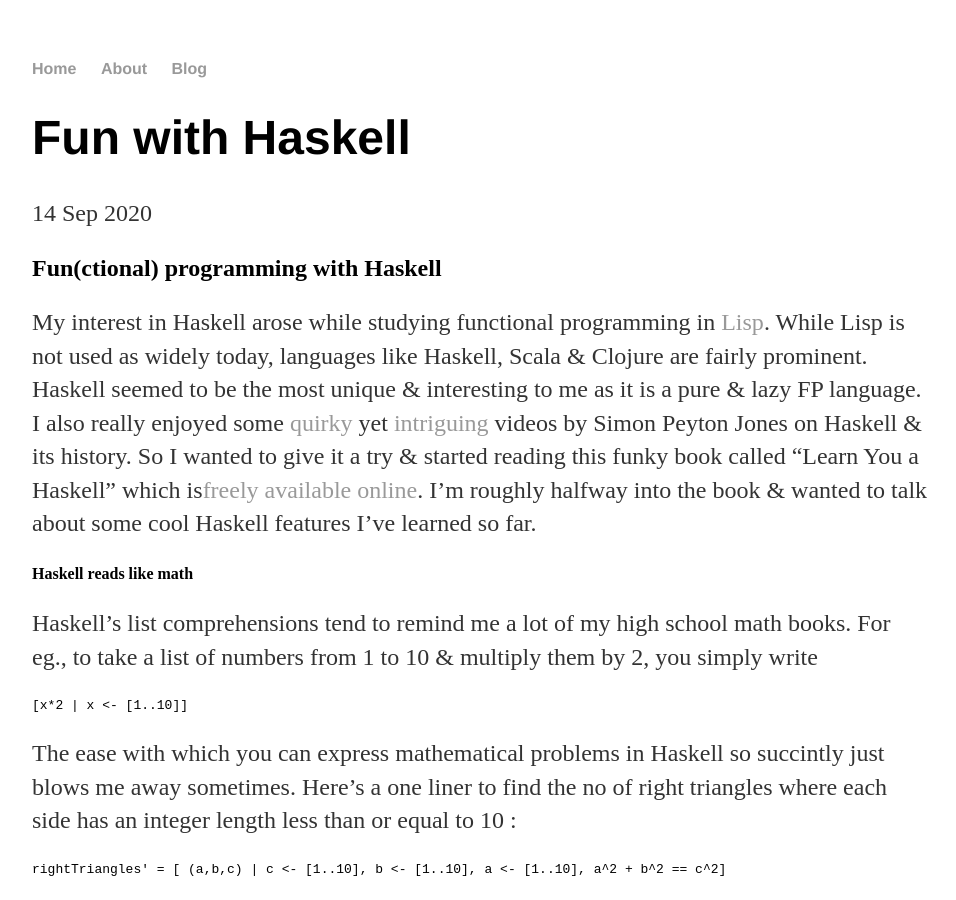
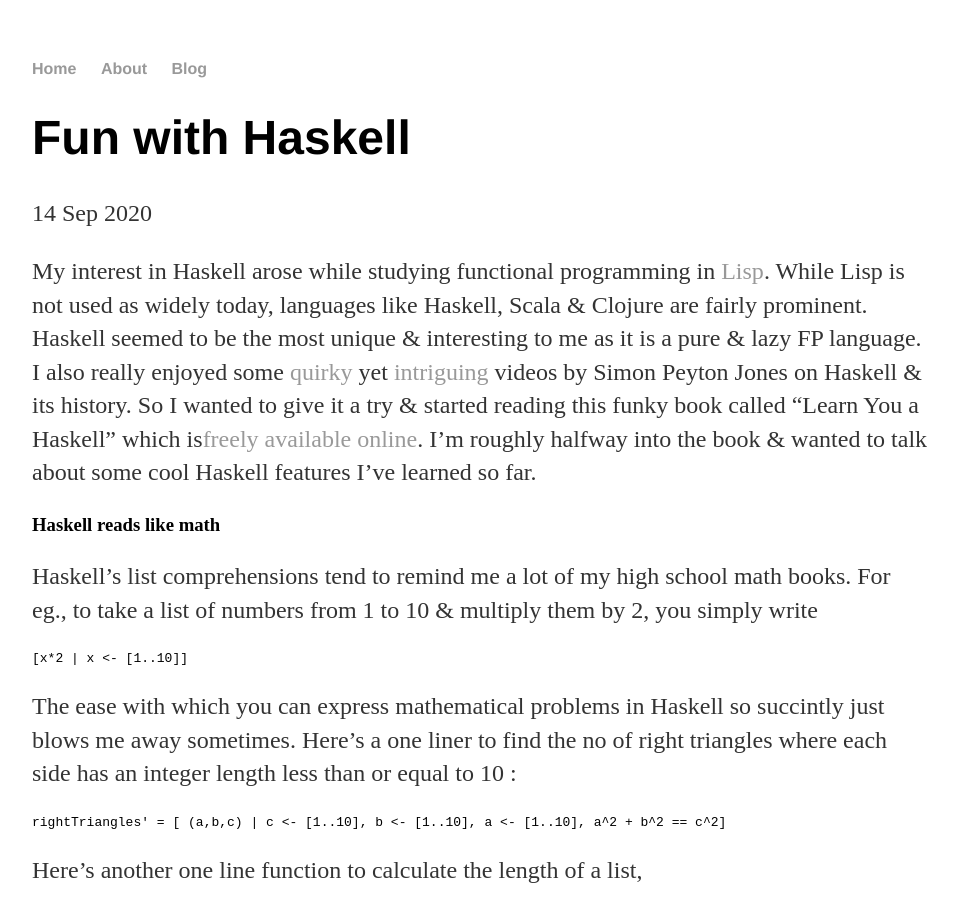
Before and after one commit to pritesh-shrivastava/pritesh-shrivastava.github.io, a Jekyll site: the page built from _posts/2020-09-14-fun-with-haskell.md, in a window 1280 px wide and 900 px high. Shown: the whole window, without its empty margins (160-1116 px from the left). Built offline with Jekyll 4.4.1, drawn with Linux system fonts in a browser that asks for light colours; comment, search, counter and statistics services are not loaded.

````diff
--- a/_posts/2020-09-14-fun-with-haskell.md
+++ b/_posts/2020-09-14-fun-with-haskell.md
@@ -5,11 +5,10 @@
 comments: true
 ---
 
-## Fun(ctional) programming with Haskell
 
 My interest in Haskell arose while studying functional programming in [Lisp](https://pritesh-shrivastava.github.io/blog/2020/08/30/sicp-so-far). While Lisp is not used as widely today, languages like Haskell, Scala & Clojure are fairly prominent. Haskell seemed to be the most unique & interesting to me as it is a pure & lazy FP language. I also really enjoyed some [quirky](https://youtu.be/SqWDAo1Jnyc) yet [intriguing](https://www.youtube.com/watch?v=re96UgMk6GQ) videos by Simon Peyton Jones on Haskell & its history. So I wanted to give it a try & started reading this funky book called "Learn You a Haskell" which is[freely available online](http://learnyouahaskell.com/). I'm roughly halfway into the book & wanted to talk about some cool Haskell features I've learned so far.
 
-#### Haskell reads like math
+### Haskell reads like math
 
 Haskell's list comprehensions tend to remind me a lot of my high school math books. For eg., to take a list of numbers from 1 to 10 & multiply them by 2, you simply write
 ```
@@ -27,7 +26,7 @@
 ```
 The `_` symbol means we don't care about the value of the specific list element
 
-#### Haskell has type inference
+### Haskell has type inference
 
 While a function like `factorial n = product [1..n]` will work fine in Haskell, we can add typeclasses for its arguments which make the function more readable.
 ```
@@ -35,7 +34,7 @@
 factorial n = product [1..n]
 ```
 
-#### Recursion feels so natural
+### Recursion feels so natural
 
 Haskell is built for recursion. Here's a simple function to reverse a list, using the `++` list append operator. `[]` refers to the empty list which is the base case when doing recursion on lists :
 ```
@@ -52,7 +51,7 @@
             biggerSorted = quicksort [a | a <- xs, a > x]
 ```
 
-#### Pattern Matching rocks
+### Pattern Matching rocks
 
 We can rewrite the factorial function above in a recursive style as well, starting with the base case first, and then writing the inductive case :
 ```
@@ -68,7 +67,7 @@
 ```
 Here, `a`(pronounced as alpha) is a polymorphic data type, ie, it can have any type, but the function `length'` will always return a value of type `Int`.
 
-#### Build using Higher order functions
+### Build using Higher order functions
 
 Haskell comes with built-in support for a lot of high level functions like map, filter, fold (foldl, foldr), zip, etc.
 
````
Also changed, not shown: README.md, 1 other file.
